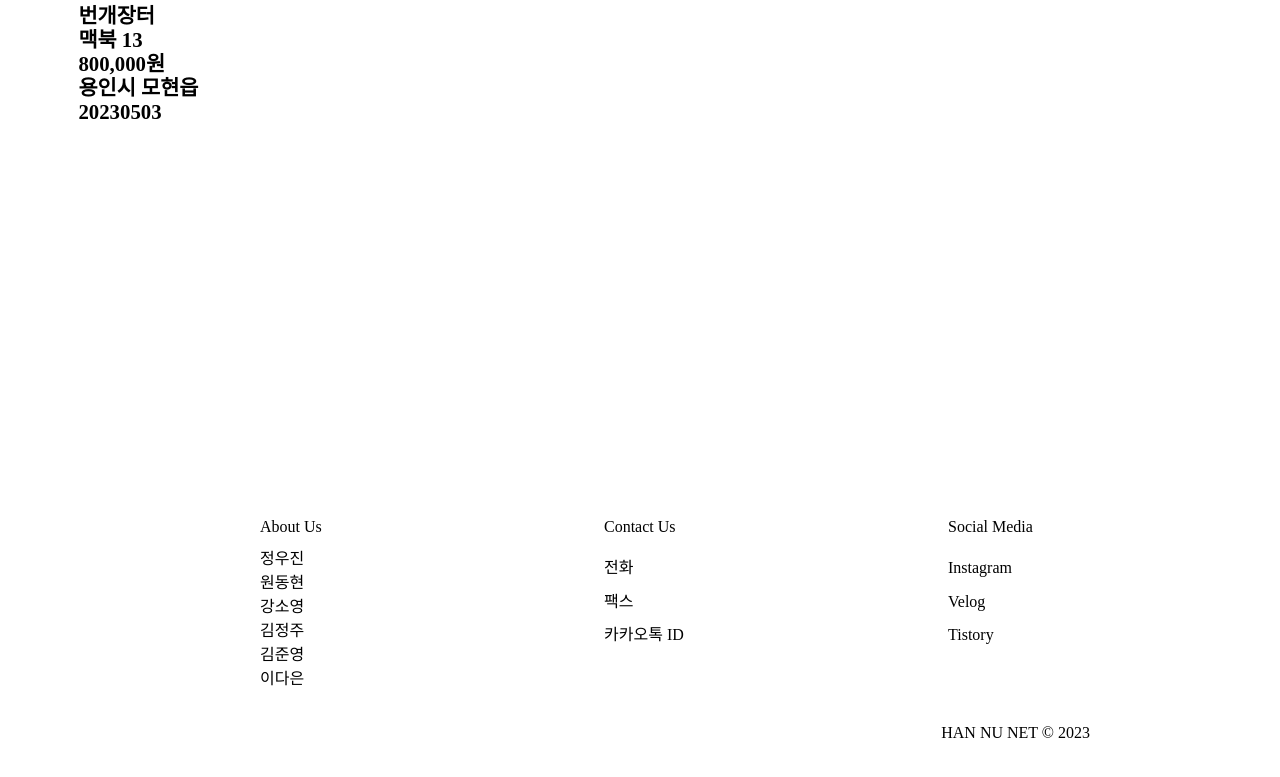
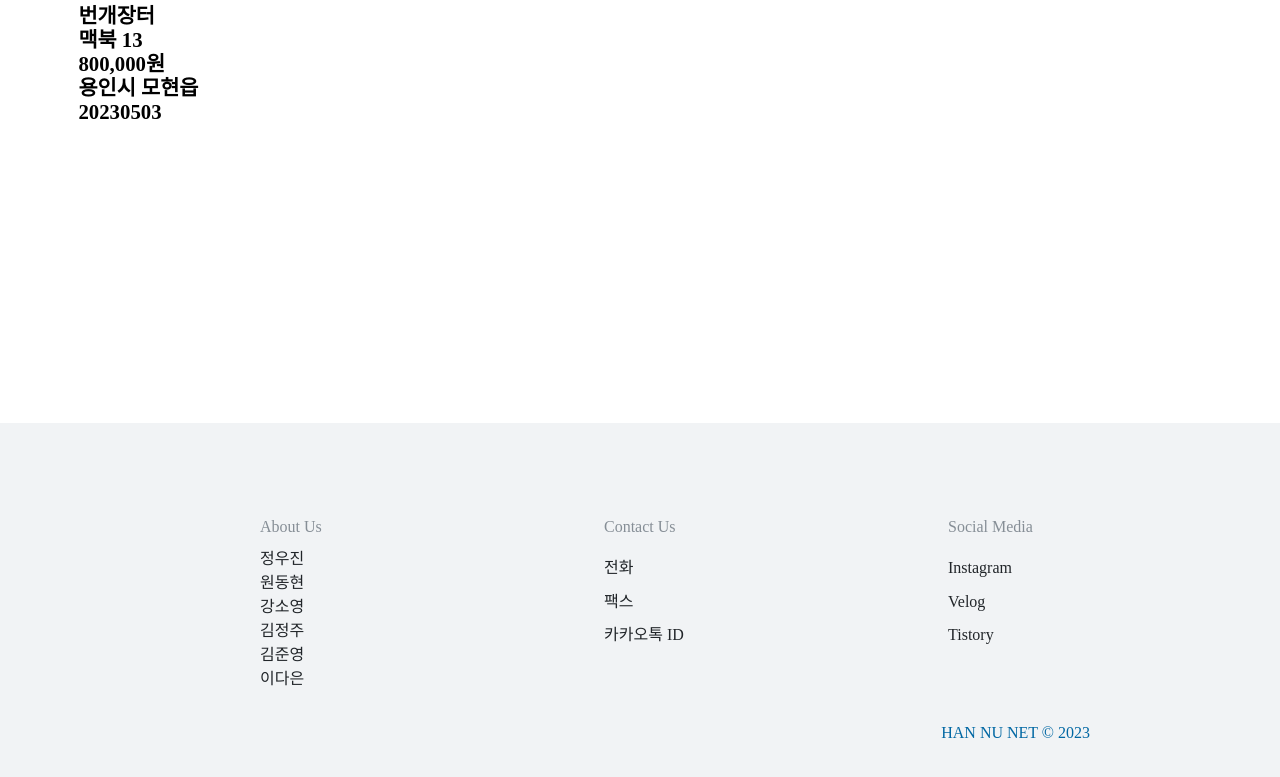
Before and after one commit to likelion-6team/6team-front, a React (Create React App) app: page / in a window 1280 px wide. Shown: the part 2098-2875 px from the top of the page. Built offline with nearby package versions, Linux system fonts and the light colour scheme.

Commit message:
Design: footer color 추가

```diff
--- a/src/styles/theme.ts
+++ b/src/styles/theme.ts
@@ -7,6 +7,10 @@ const theme = {
     "--opacity-closeButton": "rgb(207, 207, 207,0.4)",
     "--border-gray": "#ebebeb",
     "--sub-textColor": "#717171",
+    "footer-blue": "#0067a3",
+    "footer-lightgrey": "#f1f3f5",
+    "footer-grey": "#868e96",
+    "footer-darkgrey": "#212529",
   },
 };
 
```
